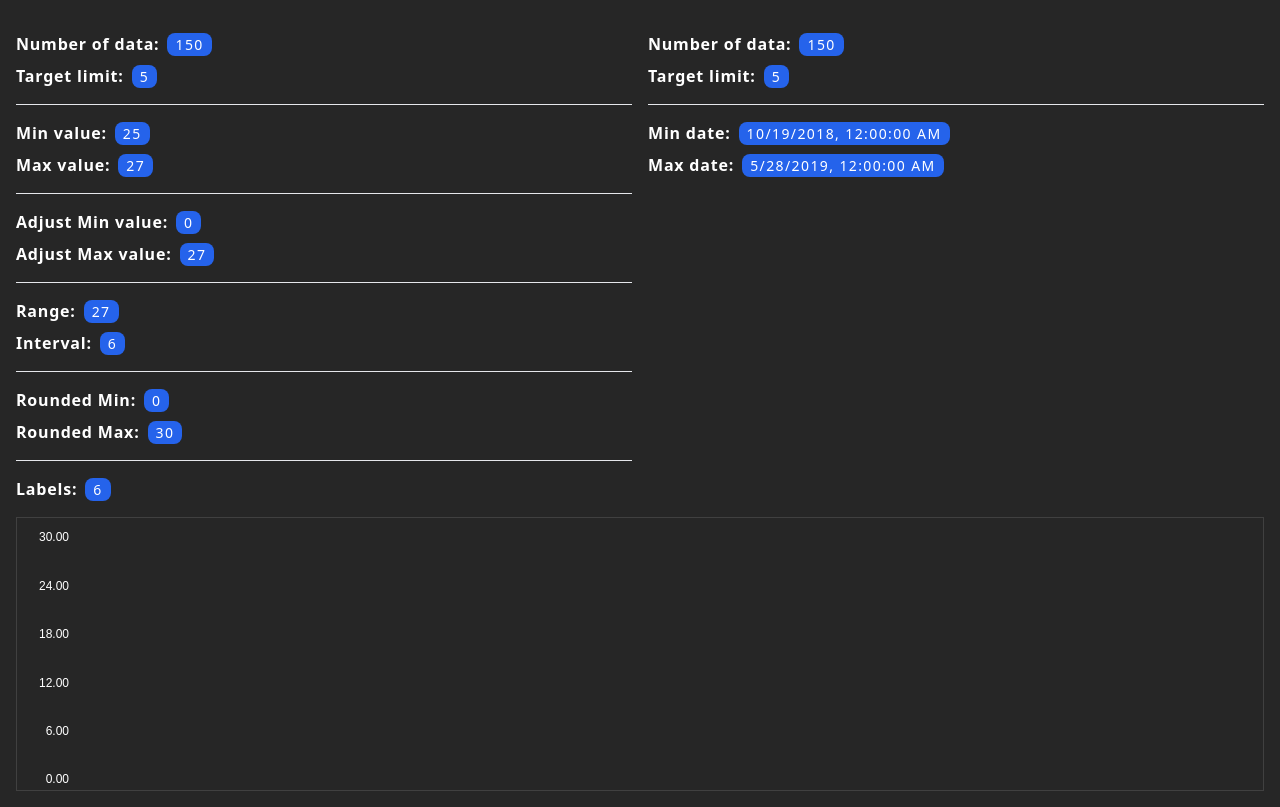
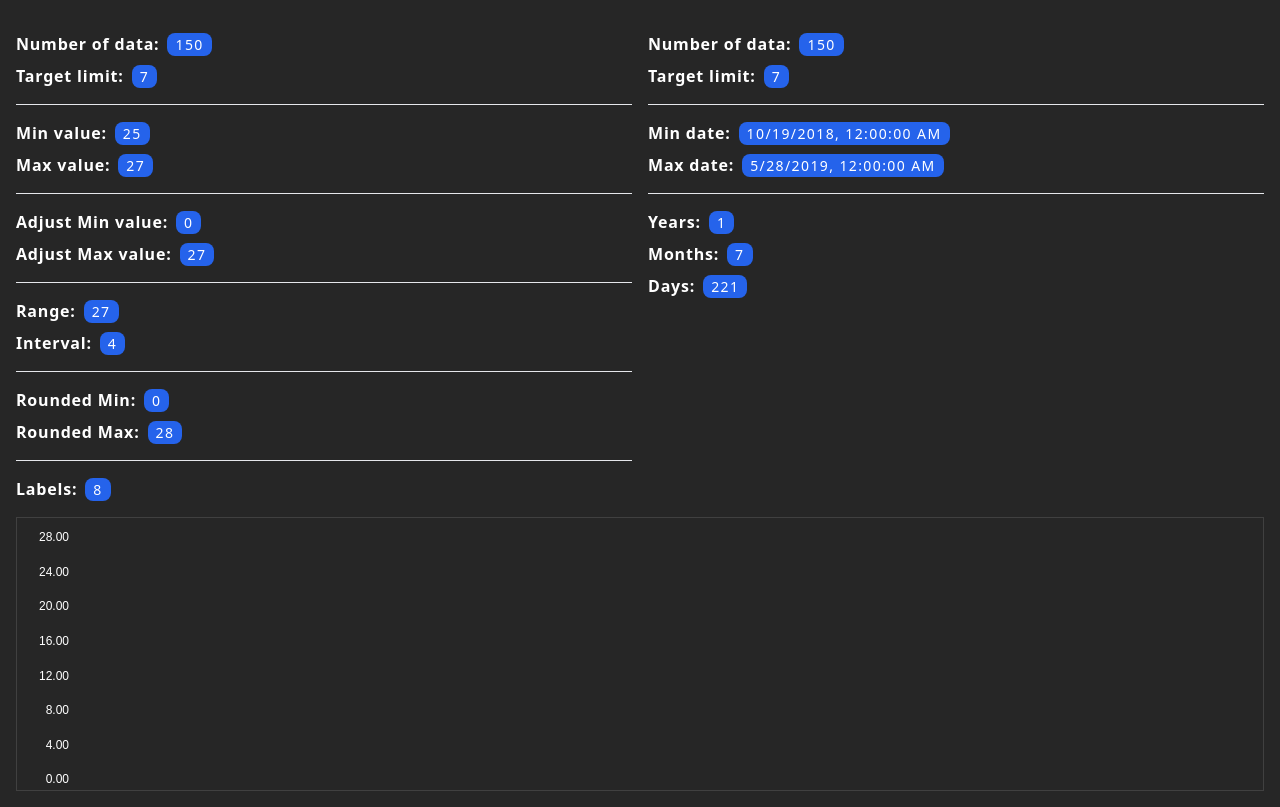
Before and after one commit to juniorencode/_playground, a React (Vite) app in the folder LightweightChartsReact/: page / in a window 1280 px wide. Built offline with nearby package versions, Linux system fonts and the light colour scheme.

Commit message:
feat: year months and days calculate

```diff
--- a/LightweightChartsReact/src/App.jsx
+++ b/LightweightChartsReact/src/App.jsx
@@ -3,7 +3,7 @@ import axios from 'axios';
 import { useCanvas } from './hooks/useCanvas.hook';
 
 function App() {
-  const targetLimit = 5;
+  const targetLimit = 7;
 
   const [data, setData] = useState([]);
 
@@ -19,6 +19,9 @@ function App() {
 
   const [minDateX, setMinDateX] = useState(0);
   const [maxDateX, setMaxDateX] = useState(0);
+  const [years, setYears] = useState(0);
+  const [months, setMonths] = useState(0);
+  const [days, setDays] = useState(0);
 
   const [canvasRef, draw] = useCanvas();
 
@@ -39,6 +42,9 @@ function App() {
 
       const x_minDate = calculateMinDate(response);
       const x_maxDate = calculateMaxDate(response);
+      const x_years = calculateYearsSimple(x_minDate, x_maxDate);
+      const x_months = calculateMonthsSimple(x_minDate, x_maxDate);
+      const x_days = calculateDaysSimple(x_minDate, x_maxDate);
 
       setData(response);
 
@@ -54,6 +60,9 @@ function App() {
 
       setMinDateX(x_minDate);
       setMaxDateX(x_maxDate);
+      setYears(x_years);
+      setMonths(x_months);
+      setDays(x_days);
 
       draw(ctx => {
         const fontSize = 12; // Ajusta según la estética
@@ -146,6 +155,24 @@ function App() {
     const d1 = new Date(date1);
     const d2 = new Date(date2);
     return Math.abs(d2.getFullYear() - d1.getFullYear());
+  }
+
+  function calculateMonthsSimple(date1, date2) {
+    const d1 = new Date(date1);
+    const d2 = new Date(date2);
+
+    return Math.abs(
+      (d2.getFullYear() - d1.getFullYear()) * 12 +
+        (d2.getMonth() - d1.getMonth())
+    );
+  }
+
+  function calculateDaysSimple(date1, date2) {
+    const d1 = new Date(date1);
+    const d2 = new Date(date2);
+
+    const millisecondsPerDay = 1000 * 60 * 60 * 24;
+    return Math.abs((d2 - d1) / millisecondsPerDay);
   }
 
   return (
@@ -266,6 +293,27 @@ function App() {
               </span>
             </p>
           </div>
+          <hr />
+          <div className="flex flex-col gap-2 my-4">
+            <p className="font-semibold tracking-wider">
+              Years:
+              <span className="bg-blue-600 ml-2 px-2 py-0.5 text-sm font-medium tracking-widest rounded-lg">
+                {years}
+              </span>
+            </p>
+            <p className="font-semibold tracking-wider">
+              Months:
+              <span className="bg-blue-600 ml-2 px-2 py-0.5 text-sm font-medium tracking-widest rounded-lg">
+                {months}
+              </span>
+            </p>
+            <p className="font-semibold tracking-wider">
+              Days:
+              <span className="bg-blue-600 ml-2 px-2 py-0.5 text-sm font-medium tracking-widest rounded-lg">
+                {days}
+              </span>
+            </p>
+          </div>
         </div>
       </div>
       <div className="border border-neutral-700">
```
